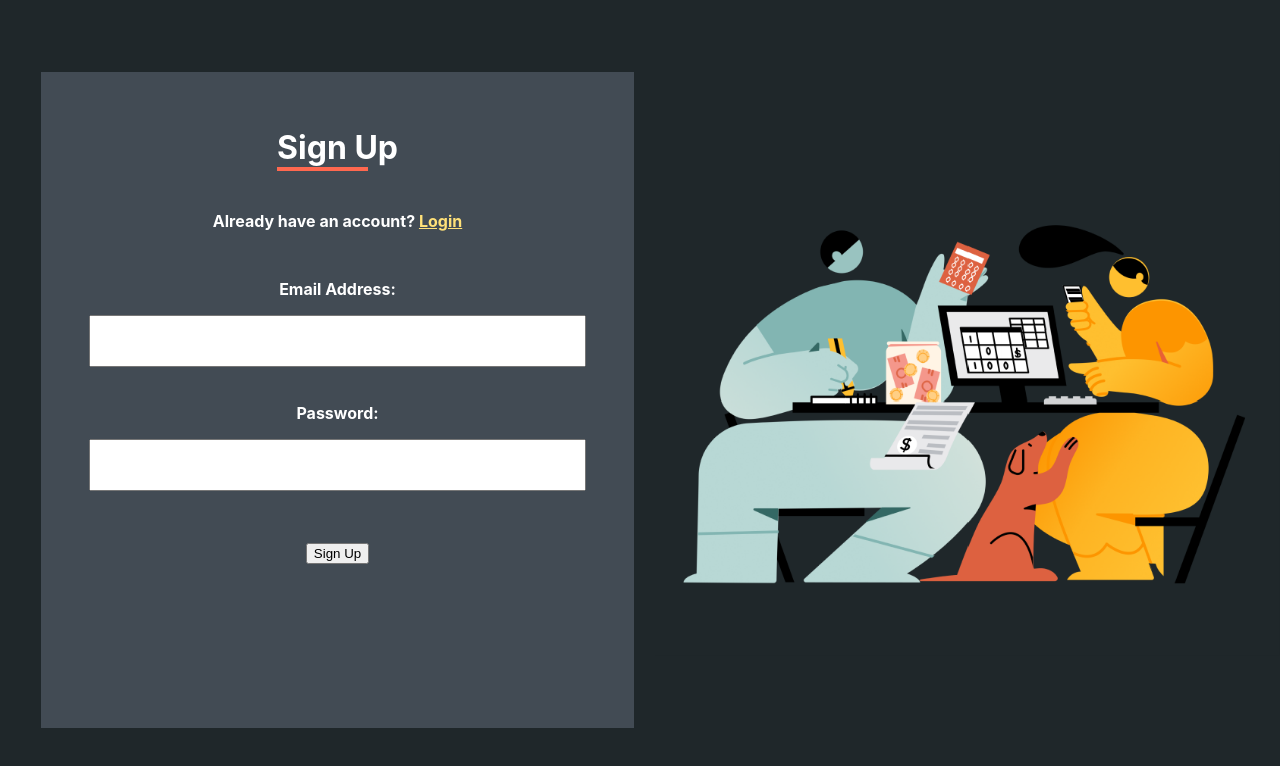
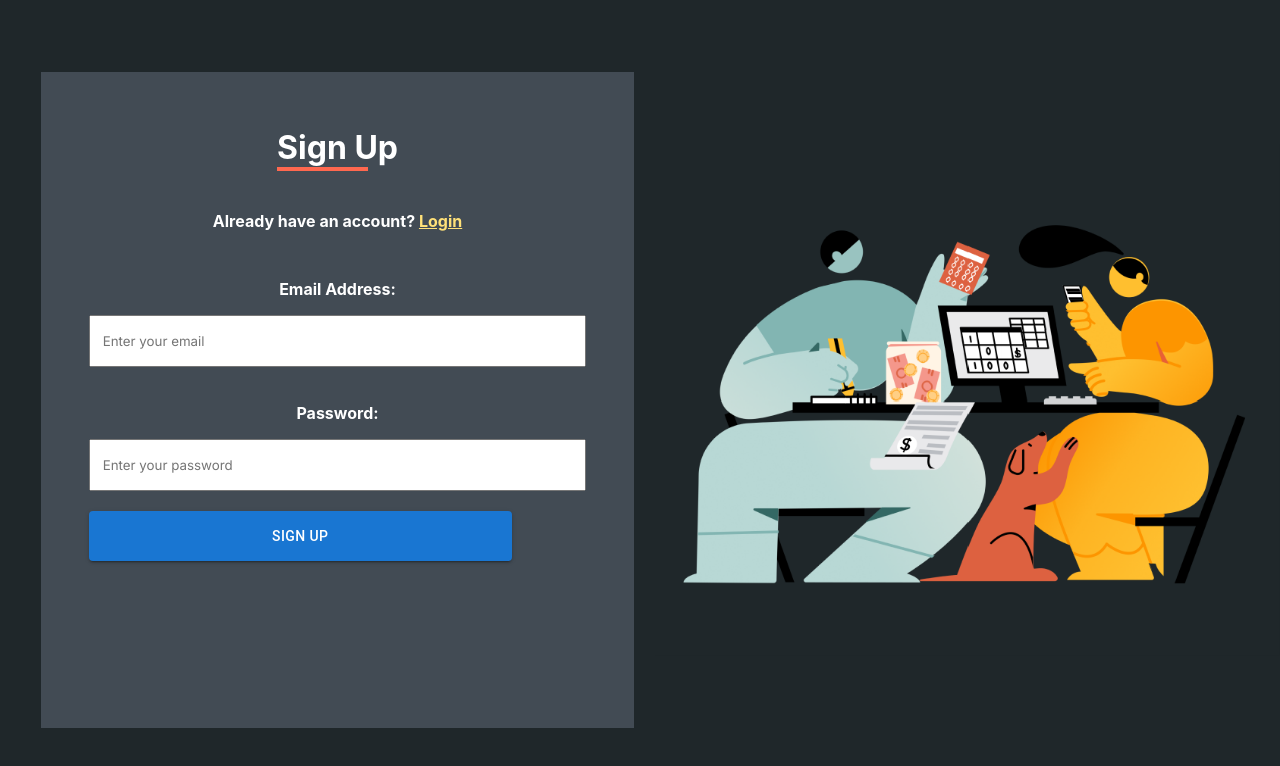
Before and after one commit to cspearmint/bud-jet, a React (Create React App) app in the folder budjet/: page /signup in a window 1280 px wide. Shown: the top 766 px of the page. Built offline with nearby package versions, Linux system fonts and the light colour scheme.

Commit message:
login & signup holds input values

```diff
--- a/budjet/src/Components/Logincard.js
+++ b/budjet/src/Components/Logincard.js
@@ -1,4 +1,4 @@
-import React from "react";
+import React, { useState } from "react";
 import { Link } from 'react-router-dom';
 import "./Logincard.css";
 import "./Loginbutton.css";
@@ -8,25 +8,54 @@ import Checkbox from "./Checkbox";
 import Button from '@mui/material/Button';
 
 const Logincard = () => {
+        // stores email and password
+        const [email, setEmail] = useState('');
+        const [password, setPassword] = useState('');
+
+        // update based on user's input
+        const emailChange = (e) => {
+            setEmail(e.target.value);
+        }
+        const passChange = (e) => {
+            setPassword(e.target.value);
+        }
+
+        // user submits
+        const handleSubmit = (event) => {
+            event.preventDefault();
+            console.log("Email: ", email);
+            console.log("Password: ", password);
+        }
+
     return (
         <div className="login_card">
             <div className="login_card-container">
                 <Heading text="Login" />
+                <form onSubmit={handleSubmit}>
                 <div className="login_card-container-text">
                     <p className="login_card-container-text-p1">Don't have an account yet? <Link to="/Signup" className="highlighted-text">Sign up!</Link></p>
                     <div className="login_card-container-text-textboxes">
                         <p className="login_card-container-text-textboxes-p3">Email Address:</p>
-                        <Textbox />
+                        <Textbox
+                            value={email}
+                            onChange={(e) => setEmail(e.target.value)}
+                            type="email"
+                            placeholder="Enter your email"
+                        />
                         <p className="login_card-container-text-textboxes-p3">Password:</p>
-                        <Textbox />
+                        <Textbox
+                            value={password}
+                            onChange={(e) => setPassword(e.target.value)}
+                            type="password"
+                            placeholder="Enter your password"
+                        />
                     </div>
                     <Checkbox />
-                    <Link to="/main">
-                        <Button variant="contained" color="primary" className="button">
+                        <Button type="submit" variant="contained" color="primary" className="button">
                             Login
                         </Button>
-                    </Link>
-                </div>
+                    </div>
+                </form>
             </div>
         </div>
     );
--- a/budjet/src/Components/Signupcard.js
+++ b/budjet/src/Components/Signupcard.js
@@ -1,30 +1,73 @@
-import React from "react";
+import React, { useState } from "react";
+import { Link } from 'react-router-dom';
 import "./Signupcard.css";
 import Heading from "./Heading";
-import Textbox from "./Textbox";
-import Loginbutton from "./Loginbutton";
-import { Link } from 'react-router-dom';
+import Button from '@mui/material/Button';
 
-/*Fix responsiveness to change in vertical window size*/
+// holds values in textbox
+const Textbox = ({ value, onChange, type = 'text', placeholder }) => (
+    <div className="textbox-container">
+        <input
+            type={type}
+            value={value}
+            onChange={onChange}
+            className="textbox-container-input"
+            placeholder={placeholder}
+        />
+    </div>
+    );
 
-const Login = () => {
+const Signupcard = () => {
+    // stores email and password
+    const [email, setEmail] = useState('');
+    const [password, setPassword] = useState('');
+
+    // update based on user's input
+    const emailChange = (e) => {
+        setEmail(e.target.value);
+    }
+    const passChange = (e) => {
+        setPassword(e.target.value);
+    }
+
+    // user submits
+    const handleSubmit = (event) => {
+        event.preventDefault();
+        console.log("Email: ", email);
+        console.log("Password: ", password);
+    }
+
     return (
-        <div className = "signupcard">
-            <div className = "signupcard-container">
-                <Heading text="Sign Up"></Heading>
-                <div className = "signupcard-container-text">
-                <p className = "login_card-container-text-p1">Already have an account? <Link to="/Login" class="highlighted-text">Login</Link></p>
-                        <div className = "signupcard-container-text-textboxes">
-                            <p className = "signupcard-container-text-textboxes-p3">Email Address:</p>
-                            <Textbox />
-                            <p className = "signupcard-container-text-textboxes-p3">Password:</p>
-                            <Textbox />
+        <div className="signupcard">
+            <div className="signupcard-container">
+                <Heading text="Sign Up" />
+                <form onSubmit={handleSubmit}>
+                    <div className="signupcard-container-text">
+                        <p className="login_card-container-text-p1">Already have an account? <Link to="/Login" className="highlighted-text">Login</Link></p>
+                        <div className="signupcard-container-text-textboxes">
+                            <p className="signupcard-container-text-textboxes-p3">Email Address:</p>
+                            <Textbox
+                                value={email}
+                                onChange={emailChange}
+                                type="email"
+                                placeholder="Enter your email"
+                            />
+                            <p className="signupcard-container-text-textboxes-p3">Password:</p>
+                            <Textbox
+                                value={password}
+                                onChange={passChange}
+                                type="password"
+                                placeholder="Enter your password"
+                            />
                         </div>
-                        <Loginbutton text="Sign Up" />
-                </div>
+                        <Button type="submit" variant="contained" color="primary" className="button">
+                            Sign Up
+                        </Button>
+                    </div>
+                </form>
             </div>
         </div>
-);
-  };
+    );
+};
 
-  export default Login;
+export default Signupcard;
--- a/budjet/src/Components/Textbox.js
+++ b/budjet/src/Components/Textbox.js
@@ -1,30 +1,18 @@
-import React, { Component } from 'react';
-import "./Textbox.css";
+import React from 'react';
+import './Textbox.css';
 
-class Textbox extends Component {
-    constructor(props) {
-        super(props);
-        this.state = {
-            value: '', // Initialize with an empty value
-        };
-    }
-
-    handleChange = (event) => {
-        this.setState({ value: event.target.value });
-    };
-
-    render() {
-        return (
-            <div className = "textbox-container">
-                <input
-                    type="text"
-                    value={this.state.value}
-                    onChange={this.handleChange}
-                    className = "textbox-container-input"
-                />
-            </div>
-        );
-    }
-}
+const Textbox = ({ value, onChange, type = 'text', placeholder }) => {
+    return (
+        <div className="textbox-container">
+            <input
+                type={type}
+                value={value}
+                onChange={onChange}
+                className="textbox-container-input"
+                placeholder={placeholder}
+            />
+        </div>
+    );
+};
 
 export default Textbox;
```
